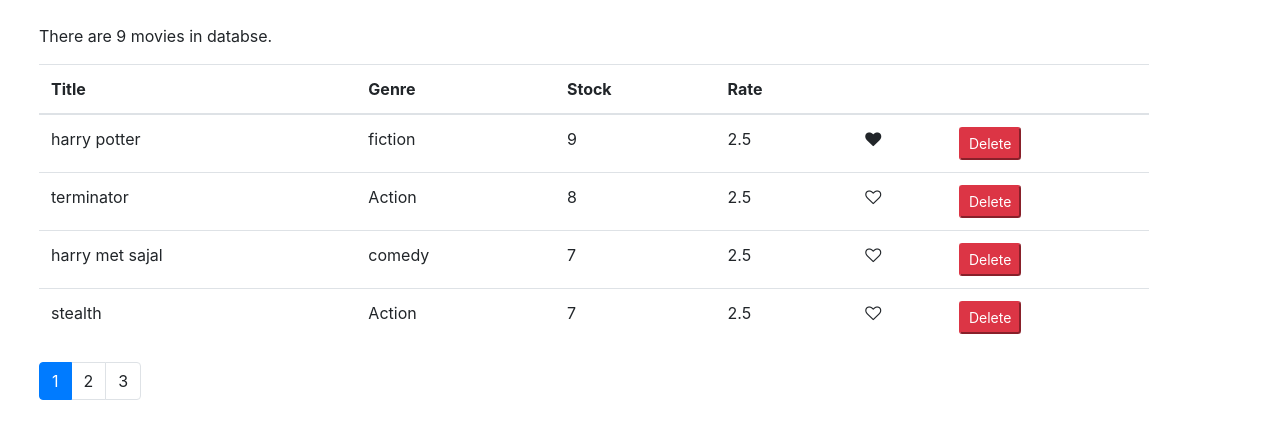
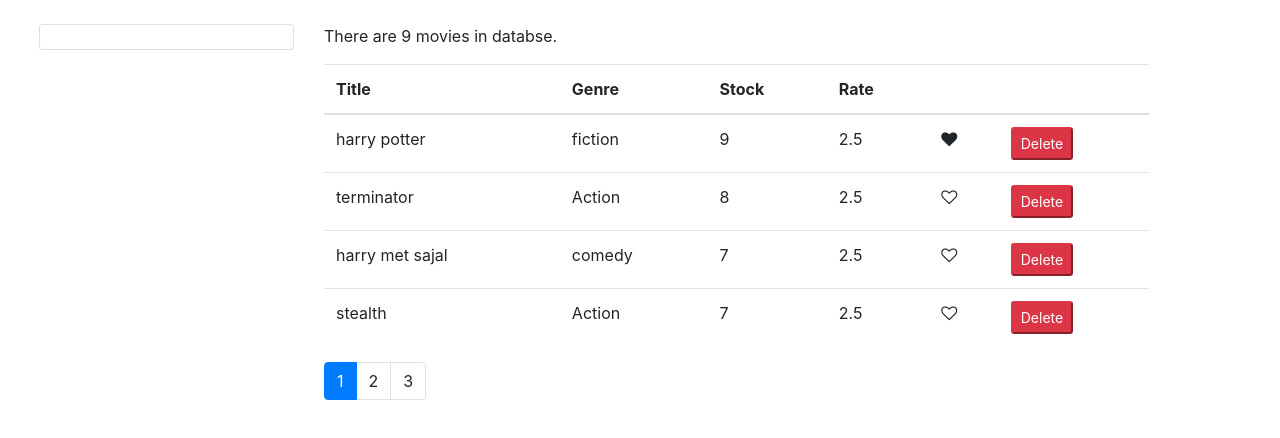
Before and after one commit to sameerasad/Vidly, a React (Create React App) app: page / in a window 1280 px wide. Shown: the top 438 px of the page. Built offline with nearby package versions, Linux system fonts and the light colour scheme.

Commit message:
filtering component interface

```diff
--- /dev/null
+++ b/src/components/common/listGroup.jsx
@@ -0,0 +1,11 @@
+import React from 'react'
+
+function ListGroup() {
+    return (
+       <ul className="list-group">
+           <li className="list-group-item"> </li>
+       </ul>
+    )
+}
+
+export default ListGroup
--- a/src/components/movies.jsx
+++ b/src/components/movies.jsx
@@ -4,6 +4,8 @@ import Likes from "./common/Likes"
 import Pagination from './common/pagination';
 import counterContext from "./counterContext";
 import  { pagination } from "../components/utills/pagination"
+import ListGroup from "./common/listGroup"
+import {getGenres} from "../services/fakeGenreService"
 
 
 
@@ -13,8 +15,16 @@ import  { pagination } from "../components/utills/pagination"
 function Movies() {
 
 
-    const [allMovies, setMovies] = useState(getMovies);
+    const [allMovies, setMovies] = useState([]);
     const [pageSize,setPageSize]=useState(4)
+    const [genres,setGenres] =useState([])
+
+    useEffect(()=>{
+      setMovies(getMovies)
+      setGenres(getGenres)
+    },[])
+
+    console.log(genres,allMovies)
 
     const currentPage = useState(1)
     console.log(currentPage)
@@ -34,9 +44,12 @@ function Movies() {
         movies[index] = {...movies[index]}
         movies[index].like = !movies[index].like
         setMovies(movies)
+  }
 
+  const handleSelect =genre=>{
 
-    }
+    console.log(genre)
+  }
 
 
       if(allMovies.length===0)return <p>There are no movies in database</p>
@@ -50,9 +63,12 @@ function Movies() {
     const count =allMovies.length
 
       return(
-      <>
-      <p className="body">There are {count} movies in databse.</p>
-      <table className="table">
+
+      <div className="row">
+          <div className="col-3"> <ListGroup onItemSelect={handleSelect()} /></div>
+          <div className="col">
+          <p className="body">There are {count} movies in databse.</p>
+       <table className="table">
         <thead>
             <tr>
                 <th>Title</th>
@@ -84,6 +100,8 @@ function Movies() {
     <counterContext.Provider value={currentPage}>
     <Pagination itemsCount={allMovies.length} pageSize={pageSize} />
     </counterContext.Provider>
-    </>)
+    </div>
+    </div>
+)
 }
 export default Movies
```
